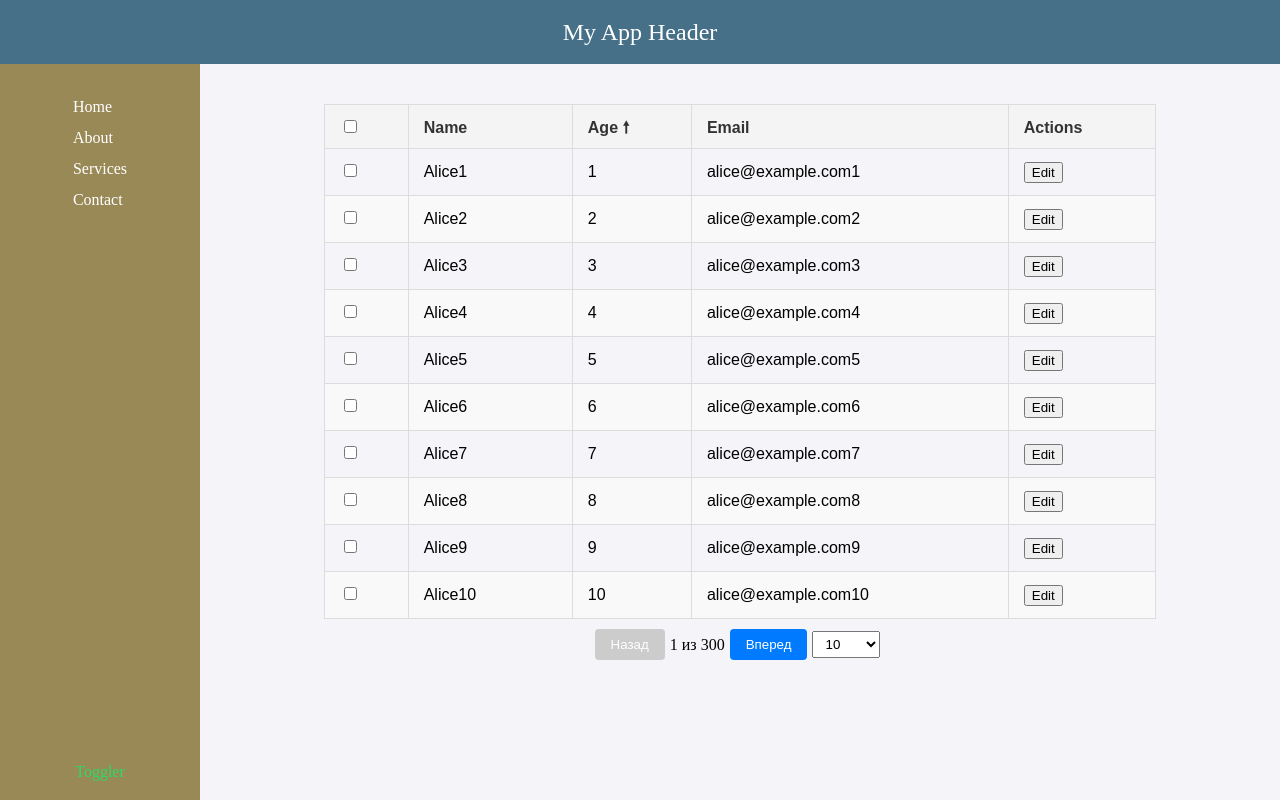
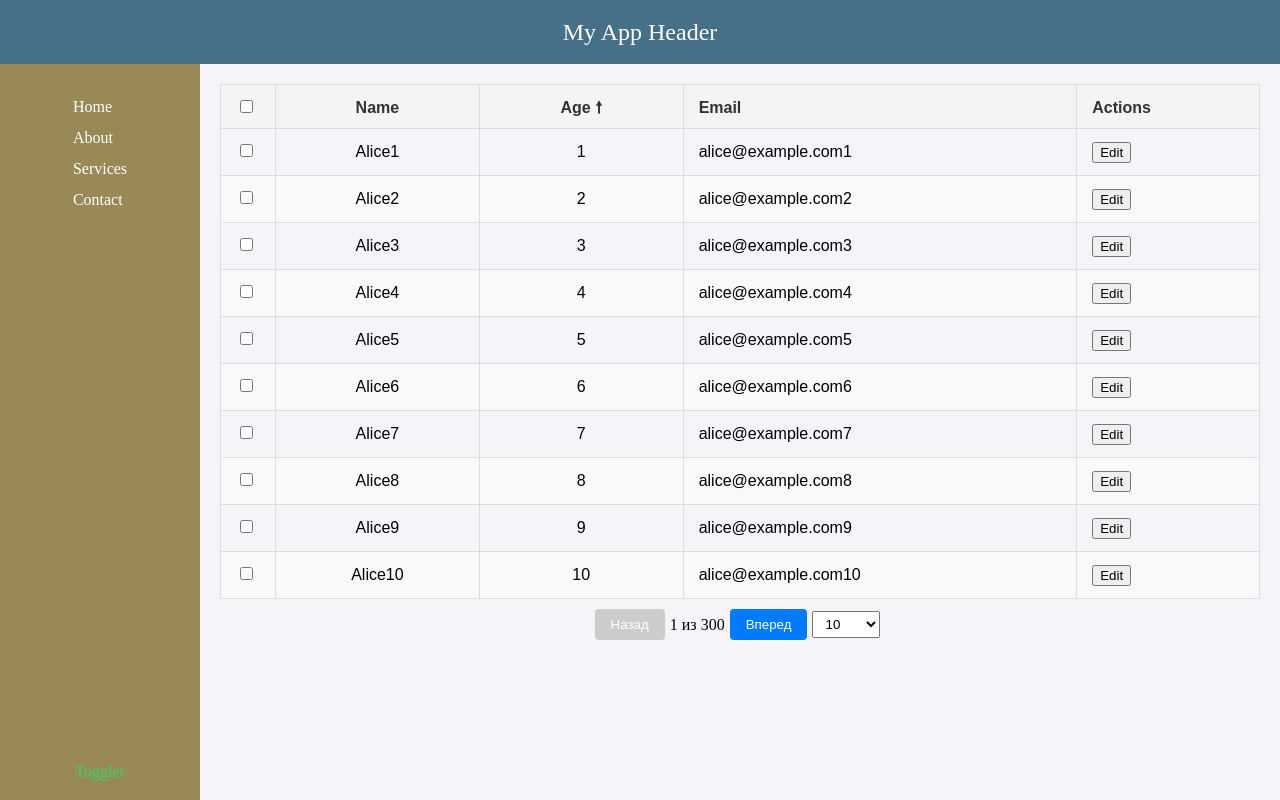
Before and after one commit to patr45195/vite-test-proj, a React (Vite) app: page / in a window 1280 px wide. Built offline with nearby package versions, Linux system fonts and the light colour scheme; the HTML template or start-up script is replaced by a standard one.

Commit message:
refactored some styles

```diff
--- a/src/App.css
+++ b/src/App.css
@@ -64,11 +64,10 @@
   display: flex;
   flex-direction: column;
   align-items: center;
-  margin-top: 20px;
 }
 
 .custom-table {
-  width: 80%;
+  width: 100%;
   border-collapse: collapse;
   font-family: Arial, sans-serif;
 }
@@ -92,6 +91,10 @@
 
 .custom-table tr:hover {
   background-color: #f1f1f1;
+}
+
+.checkbox-section {
+  width: 55px;
 }
 
 .pagination {
--- a/src/App.tsx
+++ b/src/App.tsx
@@ -11,10 +11,25 @@ function App() {
       label: "Name",
       sortable: true,
       style: () => {
-        return { minWidth: "100px" };
+        return {
+          minWidth: "100px",
+          textAlign: "center",
+          cursor: "pointer",
+        };
       },
     },
-    { id: "age", label: "Age", sortable: true },
+    {
+      id: "age",
+      label: "Age",
+      sortable: true,
+      style: () => {
+        return {
+          minWidth: "100px",
+          textAlign: "center",
+          cursor: "pointer",
+        };
+      },
+    },
     {
       id: "email",
       label: "Email",
--- a/src/components/CustomTable.tsx
+++ b/src/components/CustomTable.tsx
@@ -88,7 +88,7 @@ export const CustomTable = ({ columns, data, selectable }: TableProps) => {
         <thead>
           <tr>
             {selectable && (
-              <th>
+              <th className="checkbox-section">
                 <input type="checkbox" />
               </th>
             )}
@@ -98,7 +98,7 @@ export const CustomTable = ({ columns, data, selectable }: TableProps) => {
                 onClick={
                   column.sortable ? () => handleSort(column.id) : undefined
                 }
-                style={{ cursor: column.sortable ? "pointer" : "default" }}
+                style={column.style?.()}
               >
                 {column.label}{" "}
                 {sortConfig?.key === column.id
@@ -124,7 +124,7 @@ export const CustomTable = ({ columns, data, selectable }: TableProps) => {
               )}
               {columns.map((column) => {
                 return (
-                  <td key={column.id} style={column.style && column.style()}>
+                  <td key={column.id} style={column.style?.()}>
                     {column.render ? column.render(row) : row[column.id]}
                   </td>
                 );
```
